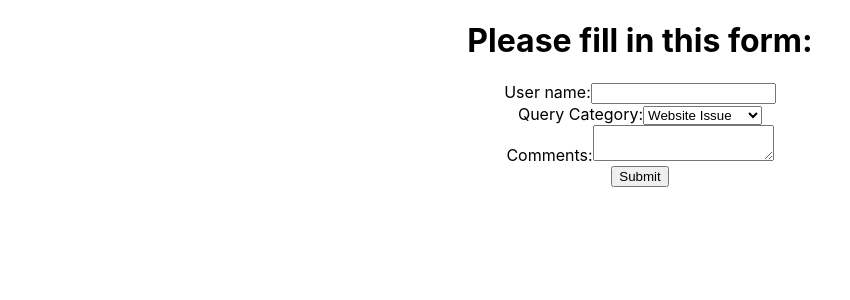
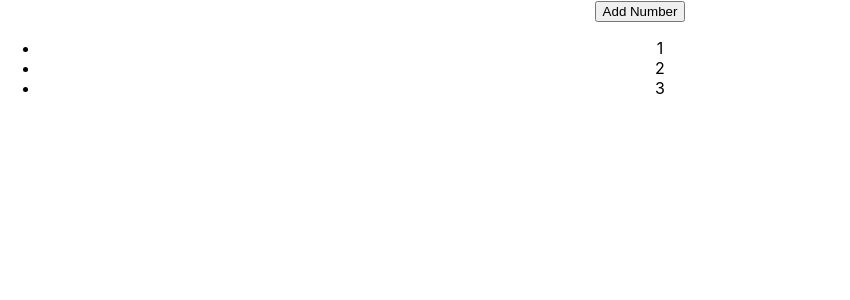
Before and after one commit to ccp84/ci_react, a React (Create React App) app in the folder my-app/: page / in a window 1280 px wide. Shown: the top 300 px of the page, without its empty margins (0-850 px from the left). Built offline with nearby package versions, Linux system fonts and the light colour scheme.

Commit message:
jsx>using arrays in state

```diff
--- a/my-app/src/App.js
+++ b/my-app/src/App.js
@@ -1,10 +1,10 @@
 import "./App.css";
-import ControlledFormHooks from "./Components/ControlledFormHooks";
+import UseStateWithArrays from "./Components/UseStateWithArrays";
 
 function App() {
 	return (
 		<div className="App">
-			<ControlledFormHooks />
+			<UseStateWithArrays />
 		</div>
 	);
 }
--- /dev/null
+++ b/my-app/src/Components/UseStateWithArrays.jsx
@@ -0,0 +1,21 @@
+import { useState } from "react";
+
+function UseStateWithArrays() {
+	const [nums, setNums] = useState([1, 2, 3]);
+	const addNumber = () => {
+		setNums([...nums, nums.length + 1]);
+	};
+
+	return (
+		<div>
+			<button onClick={addNumber}>Add Number</button>
+			<ul>
+				{nums.map((num) => (
+					<li key={num}>{num}</li>
+				))}
+			</ul>
+		</div>
+	);
+}
+
+export default UseStateWithArrays;
```
